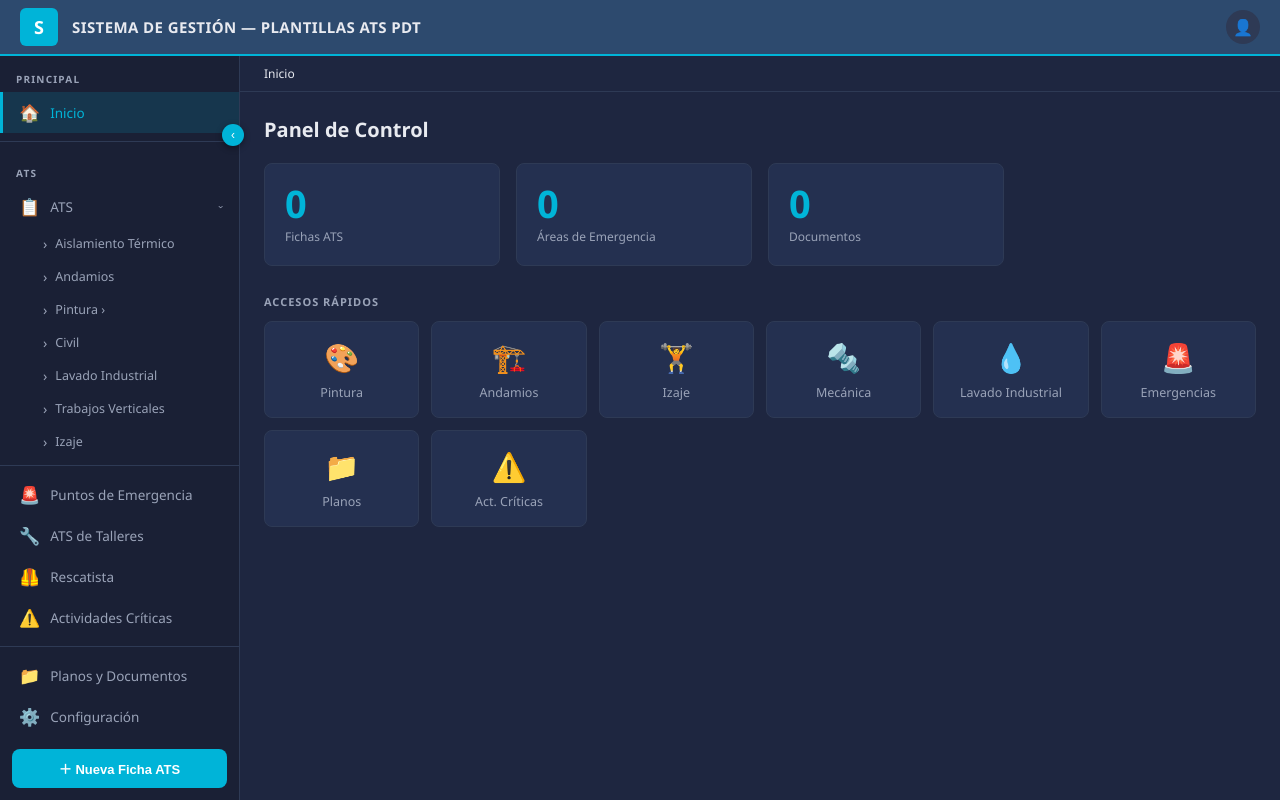
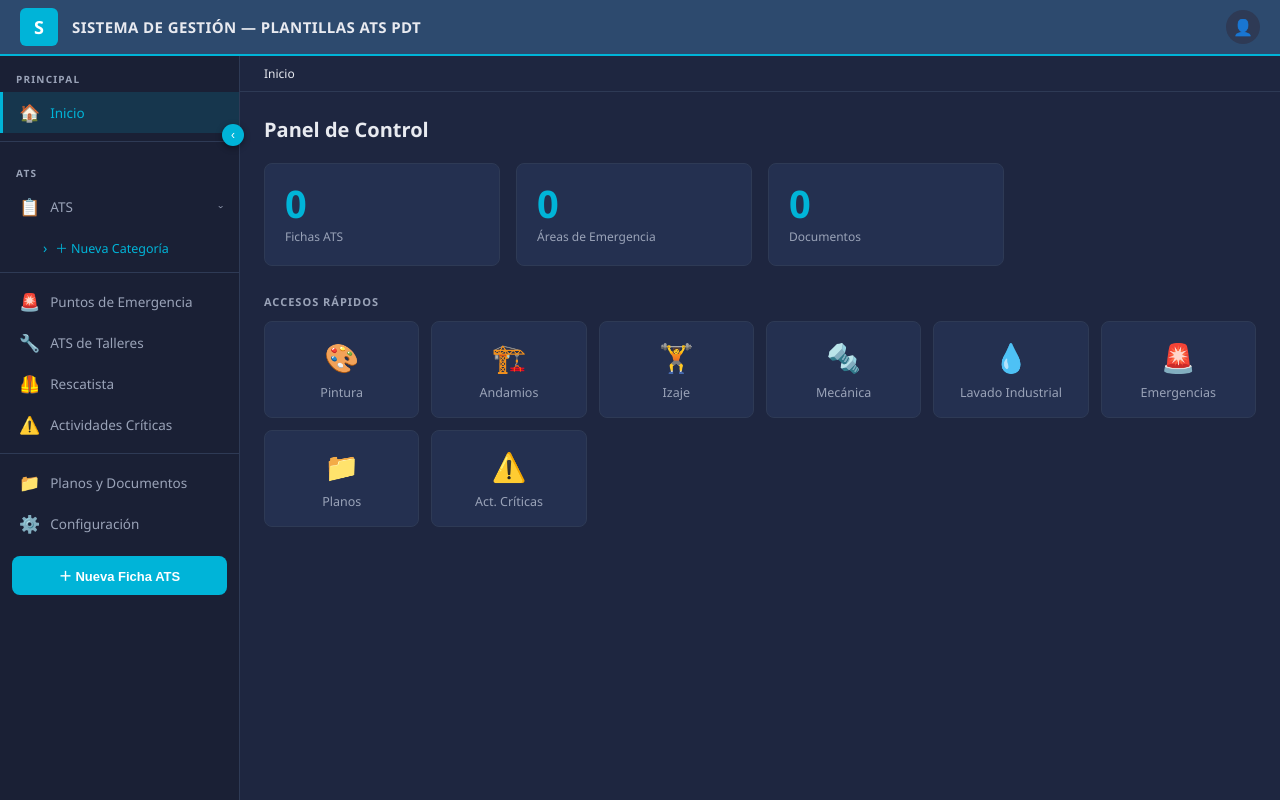
Before and after one commit to adrianramosg84-maker/sgas, a plain HTML site: page index.html in a window 1280 px wide. Drawn offline with Linux system fonts and the light colour scheme; no server answers.

Commit message:
Update index.html

```diff
--- a/index.html
+++ b/index.html
@@ -51,37 +51,12 @@
     </div>
     <div class="submenu" id="subATS">
 
-      <div class="sub-item" data-nav="ats/Aislamiento Térmico"
-           onclick="navigate('ats/Aislamiento%20Térmico')">Aislamiento Térmico</div>
-
-      <div class="sub-item" data-nav="ats/Andamios"
-           onclick="navigate('ats/Andamios')">Andamios</div>
-
-      <!-- Pintura (sub-submenú) -->
-      <div class="sub-item" onclick="toggleSub('subPintura', this)">Pintura ›</div>
-      <div class="submenu" id="subPintura" style="padding-left:12px">
-        <div class="sub-sub-item" data-nav="ats/Aplicación de Pintura"
-             onclick="navigate('ats/Aplicación%20de%20Pintura')">Aplicación de Pintura</div>
-        <div class="sub-sub-item" data-nav="ats/Prep. Superficie y Aplicación"
-             onclick="navigate('ats/Prep.%20Superficie%20y%20Aplicación')">Prep. Super. y Aplic.</div>
-        <div class="sub-sub-item" data-nav="ats/Garnet Prep. Superficie"
-             onclick="navigate('ats/Garnet%20Prep.%20Superficie')">Garn. Prep. Super.</div>
+         <div class="submenu open" id="subATS">
+      <div id="sub-ats-categorias"></div>
+      <div class="sub-item" onclick="nuevaCategoria()"
+           style="color:var(--accent);margin-top:4px">
+        ＋ Nueva Categoría
       </div>
-
-      <div class="sub-item" data-nav="ats/Civil"
-           onclick="navigate('ats/Civil')">Civil</div>
-      <div class="sub-item" data-nav="ats/Lavado Industrial"
-           onclick="navigate('ats/Lavado%20Industrial')">Lavado Industrial</div>
-      <div class="sub-item" data-nav="ats/Trabajos Verticales"
-           onclick="navigate('ats/Trabajos%20Verticales')">Trabajos Verticales</div>
-      <div class="sub-item" data-nav="ats/Izaje"
-           onclick="navigate('ats/Izaje')">Izaje</div>
-      <div class="sub-item" data-nav="ats/Mecánica"
-           onclick="navigate('ats/Mecánica')">Mecánica</div>
-      <div class="sub-item" data-nav="ats/Estructural"
-           onclick="navigate('ats/Estructural')">Estructural</div>
-      <div class="sub-item" data-nav="ats/Reparaciones"
-           onclick="navigate('ats/Reparaciones')">Reparaciones</div>
     </div>
 
     <hr class="sep">
```
